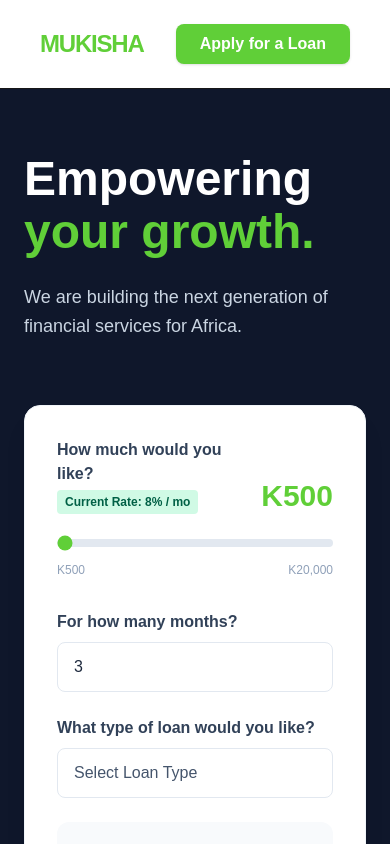
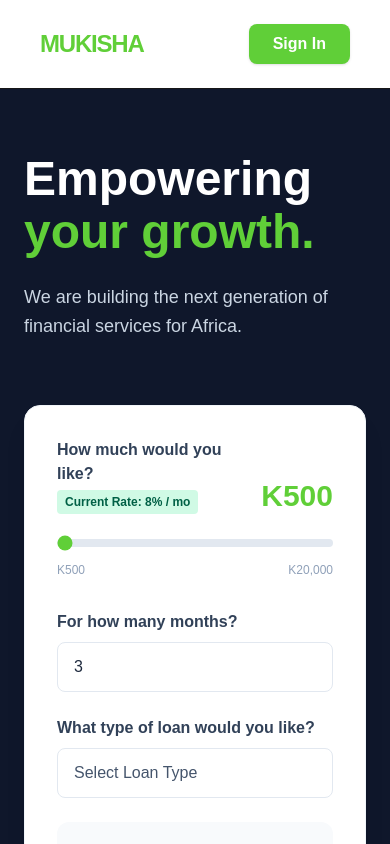
Before and after one commit to BoltXr3posit/mukisha_finance-deploy, a Next.js app: page / in a window 390 px wide. Shown: the top 844 px of the page. Built offline with nearby package versions, Linux system fonts and the light colour scheme.

Commit message:
Updates to Login System

```diff
--- a/src/components/Navbar.js
+++ b/src/components/Navbar.js
@@ -76,15 +76,19 @@
       {/* Action Buttons (Right Side) */}
       <div className="flex items-center space-x-6">
 
-        {/* Sends returning users to the login screen */}
+        {/* Desktop-only text link */}
         <Link href="/login" className="hidden md:block font-bold text-slate-600 hover:text-[#60CF38] transition">
           Sign In
         </Link>
 
-        {/* Sends new users to the login screen as well (for now) */}
+        {/* The Primary Button (Responsive Text) */}
         <Link href="/login">
           <button className="bg-[#60CF38] text-white px-6 py-2 rounded-lg font-bold shadow hover:bg-[#4eac2c] transition">
-            Apply for a Loan
+            {/* Shows ONLY on mobile */}
+            <span className="md:hidden">Sign In</span>
+
+            {/* Shows ONLY on desktop/tablet */}
+            <span className="hidden md:inline">Apply for a Loan</span>
           </button>
         </Link>
 
```
